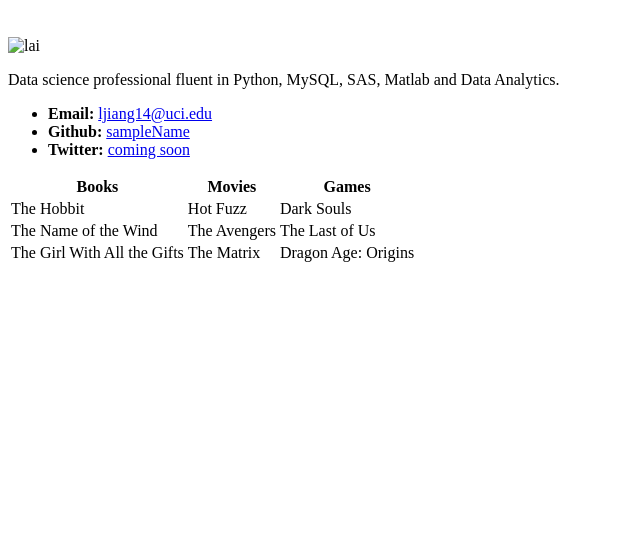
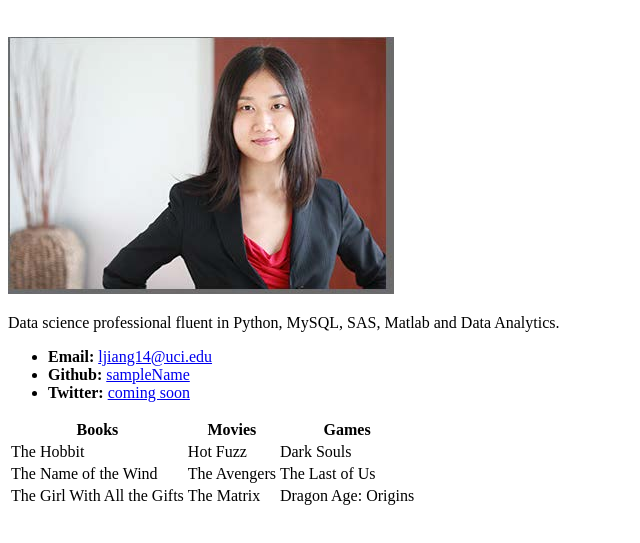
Before and after one commit to jlgithub453/jlgithub453.github.io, a plain HTML site: page index.html in a window 1280 px wide. Shown: the part 61-604 px from the top of the page, without its empty margins (0-640 px from the left). Drawn offline with Linux system fonts and the light colour scheme.

Commit message:
image path change

```diff
--- a/index.html
+++ b/index.html
@@ -9,7 +9,7 @@
     <h1>Lai Jiang</h1>
 
     <br />
-    <img id="lai" src="D:\DropBox\Dropbox\WorkApplication\Packet\photo_Lai.jpg" alt="lai" />
+    <img id="lai" src="\photo_Lai.jpg" alt="lai" />
     <p>
       Data science professional fluent in Python, MySQL, SAS, Matlab and Data Analytics.
     </p>
```
Also changed, not shown: photo_Lai.jpg (added).
